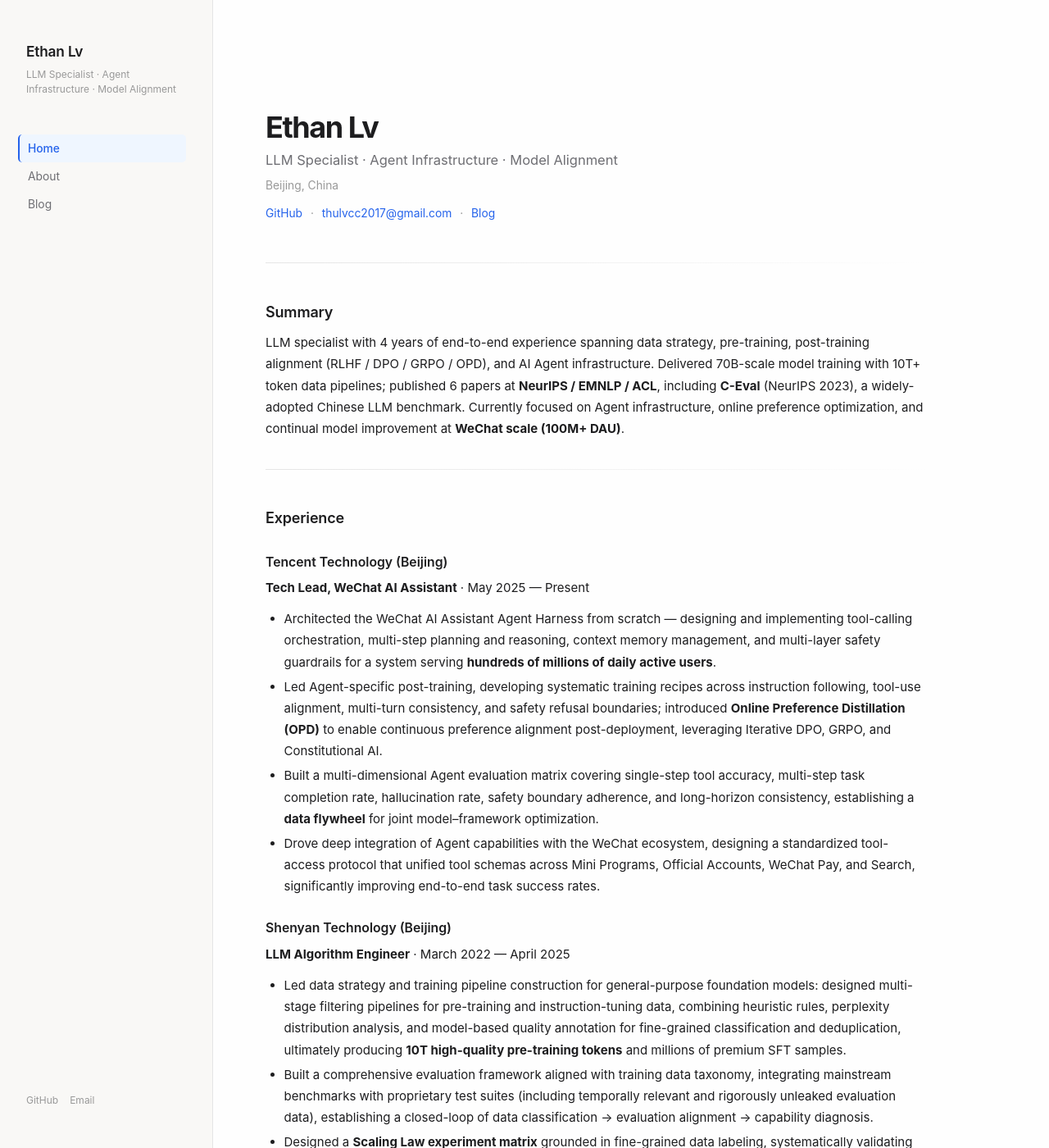
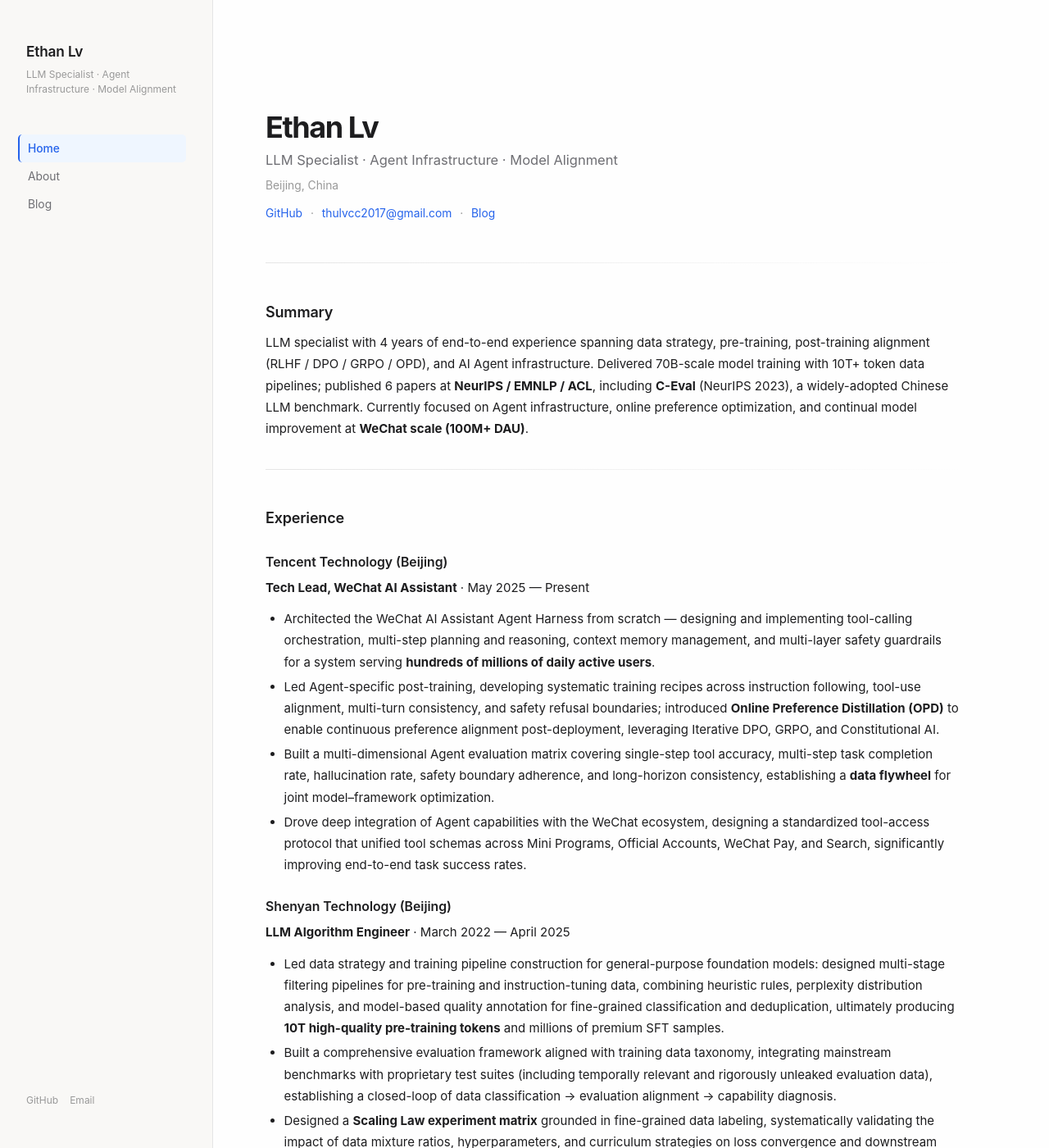
Before and after one commit to lvcc2018/lvcc2018.github.io, a Jekyll site: the page built from index.md, in a window 1280 px wide and 1400 px high. Shown: the whole window at 82% size. Built offline with Jekyll 4.4.1, drawn with Linux system fonts in a browser that asks for light colours.

Commit message:
wider: 920→960

```diff
--- a/css/site.css
+++ b/css/site.css
@@ -115,7 +115,7 @@
   flex: 1;
   min-width: 0;
   padding: 80px 48px 56px 64px;
-  max-width: 920px;
+  max-width: 960px;
 }
 
 .content-footer {
```
